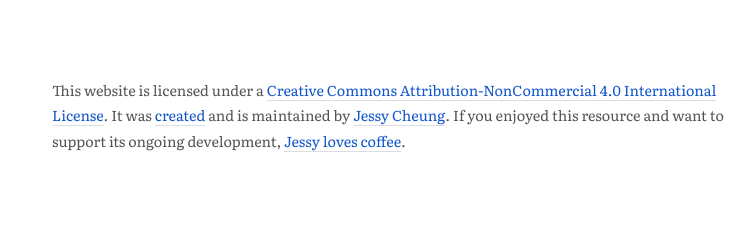
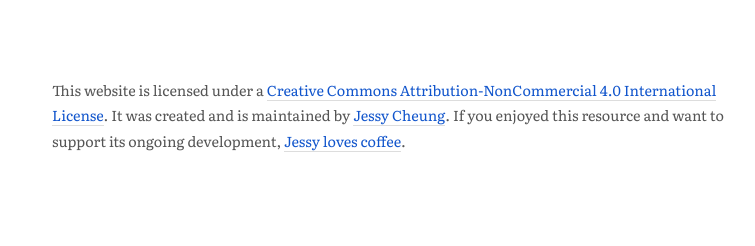
Before and after one commit to jl-c/jl-c.github.io, a Jekyll site: the page sandbox.html, which Jekyll copies as it is, in a window 1280 px wide. Shown: the part 699-945 px from the top of the page, without its empty margins (252-1007 px from the left). Built offline with Jekyll 4.4.1, drawn with Linux system fonts in a browser that asks for light colours.

Commit message:
Update sandbox.html

```diff
--- a/sandbox.html
+++ b/sandbox.html
@@ -40,7 +40,7 @@
 <li><a href=#>Emerging Theoretical Perspectives on Student Experiences and Identities</a></li>
 </ol>
 
-<p style=font-size:0.9rem;line-height:1.6rem;color:#555;margin-top:6rem>This website is licensed under a <a rel="license" href="http://creativecommons.org/licenses/by-nc/4.0/">Creative Commons Attribution-NonCommercial 4.0 International License</a>. It was <a href="http://www.clagnut.com/blog/1600/">created</a> and is maintained by <a href="http://www.clagnut.com/">Jessy Cheung</a>. If you enjoyed this resource and want to support its ongoing development, <a href="https://github.com/clagnut/webtypography">Jessy loves coffee</a>.
+<p style=font-size:0.9rem;line-height:1.6rem;color:#555;margin-top:6rem>This website is licensed under a <a rel="license" href="http://creativecommons.org/licenses/by-nc/4.0/">Creative Commons Attribution-NonCommercial 4.0 International License</a>. It was created and is maintained by <a href="http://www.github.io/jl-c">Jessy Cheung</a>. If you enjoyed this resource and want to support its ongoing development, <a href=#>Jessy loves coffee</a>.
 </p>
 </body>
 </html>
```
